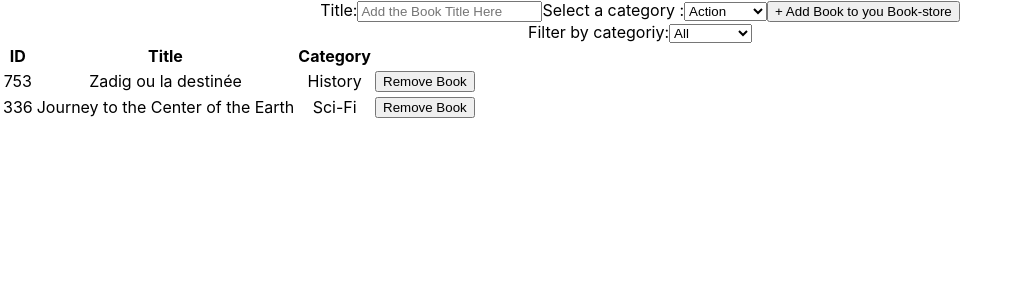
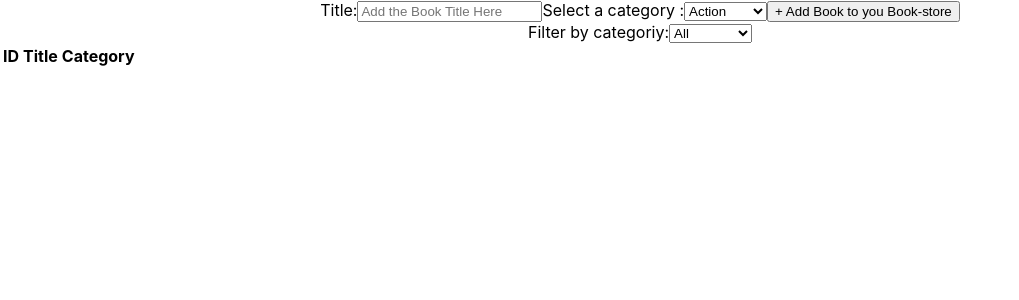
Before and after one commit to CalyCherkaoui/bookstore-react-redux, a React (Create React App) app: page / in a window 1280 px wide. Shown: the top 300 px of the page, without its empty margins (0-1019 px from the left). Built offline with nearby package versions, Linux system fonts and the light colour scheme.

Commit message:
Merge filter component into BookList

```diff
--- a/src/containers/BooksList.js
+++ b/src/containers/BooksList.js
@@ -1,3 +1,5 @@
+/* eslint-disable react/forbid-prop-types */
+/* eslint-disable react/require-default-props */
 import React from 'react';
 import PropTypes from 'prop-types';
 import { connect } from 'react-redux';
@@ -27,7 +29,7 @@ const BooksList = ({ books, removeBook, filter, changeFilter }) => {
         </thead>
         <tbody>
           {
-            books.map(
+            filtredBookslist.map(
               (book) => (
                 <Book key={book.id} book={book} removeBookHandler={removeBookHandler} />),
             )
@@ -39,14 +41,15 @@ const BooksList = ({ books, removeBook, filter, changeFilter }) => {
 };
 
 BooksList.propTypes = {
-  // eslint-disable-next-line react/forbid-prop-types
   books: PropTypes.array.isRequired,
   removeBook: PropTypes.func.isRequired,
+  filter: PropTypes.string,
 };
 
 const mapStateToProps = (state) => (
   {
     books: state.books,
+    filter: state.filter,
   }
 );
 
```
